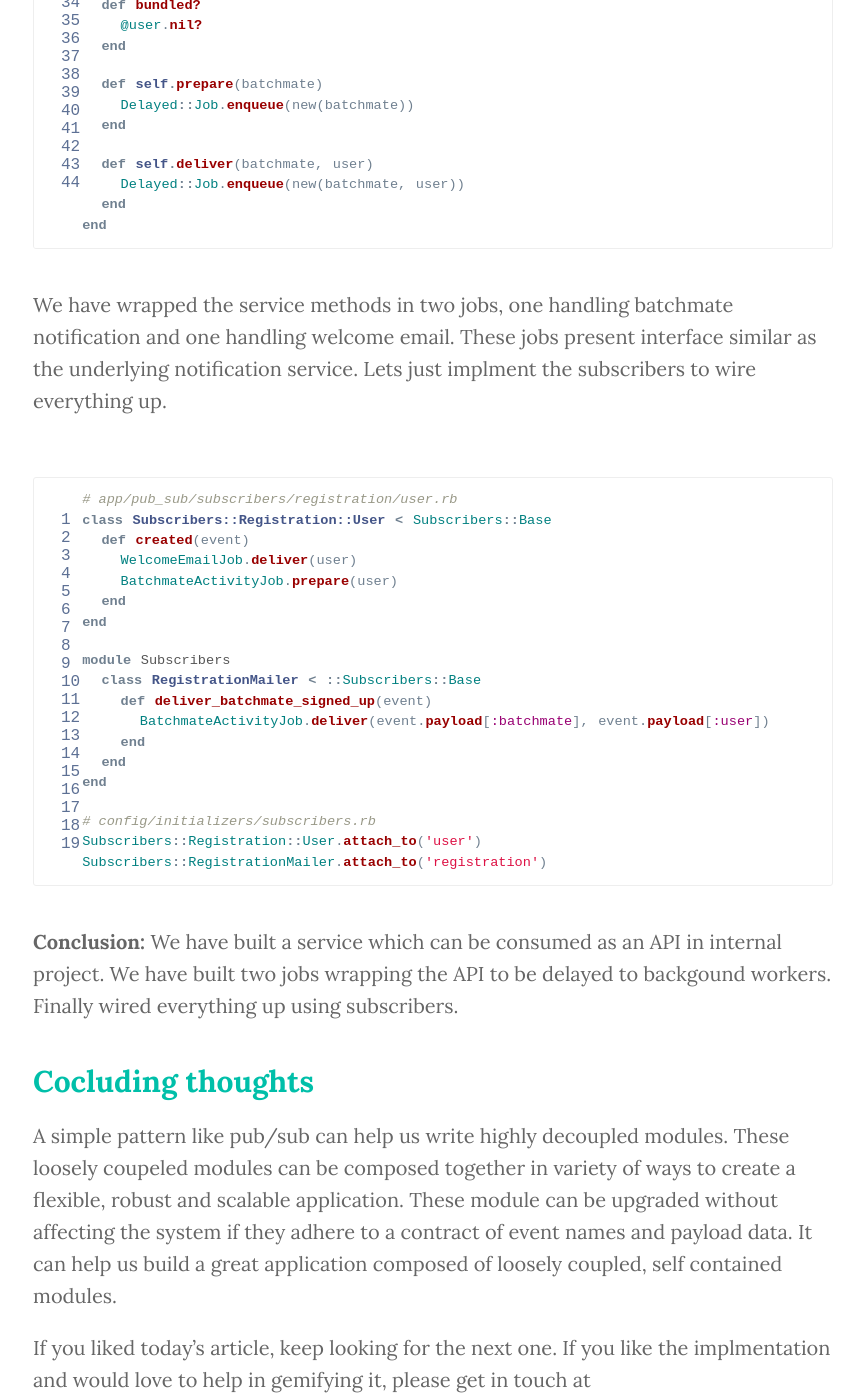
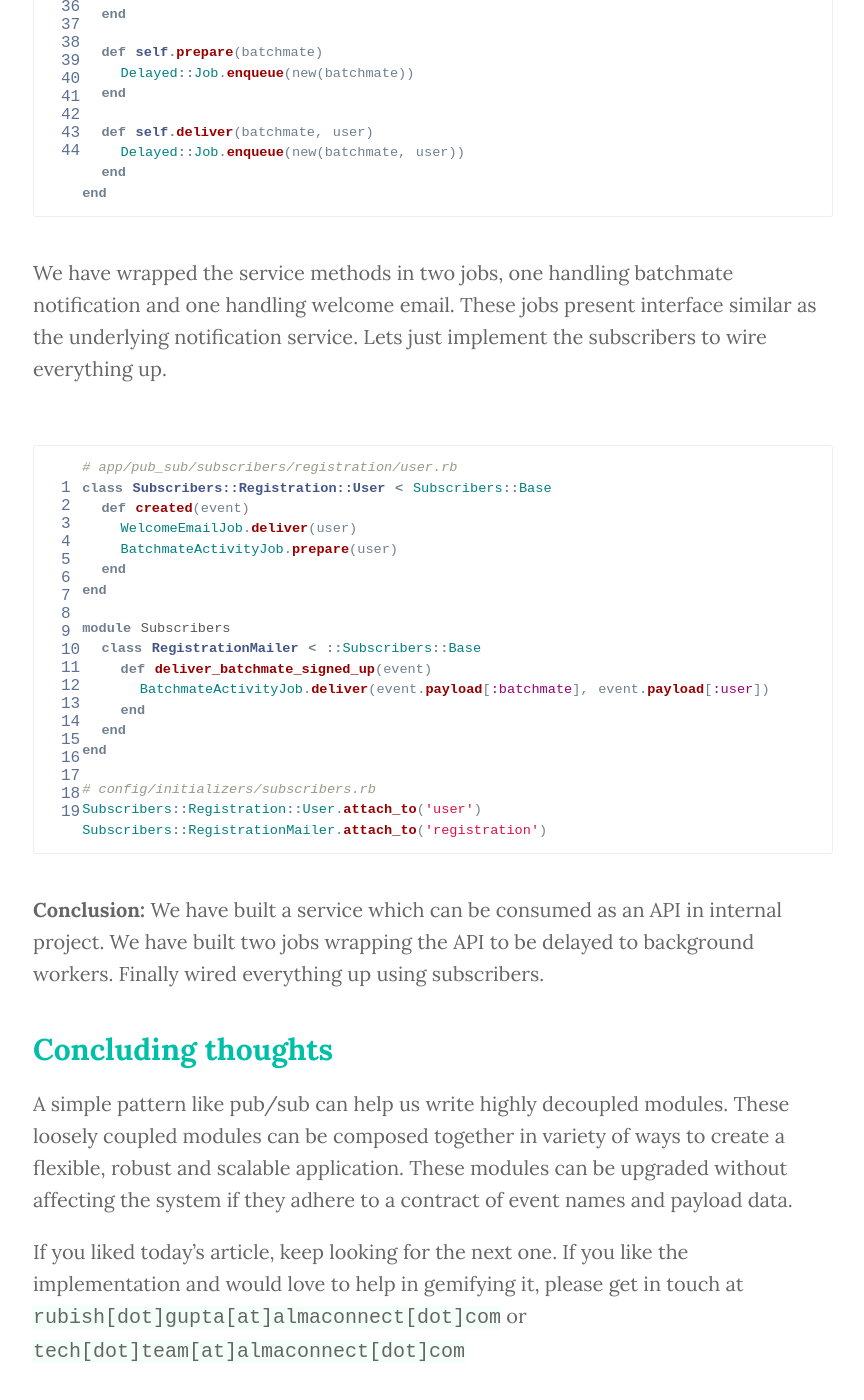
Before and after one commit to alma-connect/techblog, a Jekyll site: the page built from _posts/2014-01-03-rails-pub-sub.markdown, in a window 1280 px wide and 1400 px high, scrolled down 15495 px. Shown: the whole window, without its empty margins (207-1071 px from the left). Built offline with Jekyll 4.4.1, drawn with Linux system fonts in a browser that asks for light colours; Markdown is read by kramdown in place of the engine named in the settings; some of the changed text lies outside the part shown.

Commit message:
fix typos

```diff
--- a/_posts/2014-01-03-rails-pub-sub.markdown
+++ b/_posts/2014-01-03-rails-pub-sub.markdown
@@ -15,7 +15,7 @@ This artcile is about implmenting a simple publisher/subscriber model in rails u
 	- [Mail deliveries coupled with code](#problem-mail-delivery-coupling)
 	- [Messy callback chain introduced due to denormalization](#problem-callbacks-in-denormalized-models)
 	- [Handling of events like user milestone reached, batchmate signed up](#problem-handling-special-events)
-- [Cocluding thoughts](#concluding-thoughts)
+- [Concluding thoughts](#concluding-thoughts)
 
 
 # <a name="about-pub-sub">A little about PUB/SUB?</a>
@@ -228,14 +228,14 @@ Subscribers::RegistrationMailer.attach_to('registration')
 
 This looks good, signup process just broadcasts an event about user signup and carries on with its tasks. Modules which are not core to the application can then hook onto these events to attach extended functionality.
 
-Building modular, losely coupeled system with message publishing has its own cons. Biggest being, the system is too loosely coupeled. If something stops working no errors start cropping up and it might take too long to identify it. However I believe that failures can happen anywhere and a system which fails with grace is more robust that one which fails completely. Its another layer which gets introduced while building scalable systems. **Base Line:** for me pros out weigh the cons
+Building modular, loosely coupled system with message publishing has its own cons. Biggest being, the system is too loosely coupled. If something stops working no errors start cropping up and it might take too long to identify it. However I believe that failures can happen anywhere and a system which fails with grace is more robust that one which fails completely. Its another layer which gets introduced while building scalable systems. **Base Line:** for me pros out weigh the cons
 
 **Conclusion:** With little modifications, our PUBSUB now supports namespaces (read features, modules, sub-systems, opportunities!!). Adding a layer on top of already useful `ActiveSupport::Notification` already feels good enough.
 
 
 ## <a name="problem-callbacks-in-denormalized-models">Messy callback chain introduced due to denormalization</a>
 
-**Problem:** We use mongodb via mongoid and denormalize data to cut down on queries. Intially it was some callbacks and method ooverrides, which grew out to be modules and then a simple re-usable denormalization plugin. Plugin fall backs to querying data from related model and also cache it for future use. This works like a cache fetch, calculate, store strategy with remote document as origin and current document as cache store. The code looks something like:
+**Problem:** We use mongodb via mongoid and denormalize data to cut down on queries. Initially it was some callbacks and method overrides, which grew out to be modules and then a simple re-usable denormalization plugin. Plugin fall backs to querying data from related model and also cache it for future use. This works like a cache fetch, calculate, store strategy with remote document as origin and current document as cache store. The code looks something like:
 
 {% highlight ruby linenos %}
 # app/models/user.rb
@@ -550,7 +550,7 @@ class BatchmateActivityJob
 end
 {% endhighlight %}
 
-We have wrapped the service methods in two jobs, one handling batchmate notification and one handling welcome email. These jobs present interface similar as the underlying notification service. Lets just implment the subscribers to wire everything up.
+We have wrapped the service methods in two jobs, one handling batchmate notification and one handling welcome email. These jobs present interface similar as the underlying notification service. Lets just implement the subscribers to wire everything up.
 
 {% highlight ruby linenos %}
 # app/pub_sub/subscribers/registration/user.rb
@@ -574,10 +574,10 @@ Subscribers::Registration::User.attach_to('user')
 Subscribers::RegistrationMailer.attach_to('registration')
 {% endhighlight %}
 
-**Conclusion:** We have built a service which can be consumed as an API in internal project. We have built two jobs wrapping the API to be delayed to backgound workers. Finally wired everything up using subscribers.
+**Conclusion:** We have built a service which can be consumed as an API in internal project. We have built two jobs wrapping the API to be delayed to background workers. Finally wired everything up using subscribers.
 
-# <a name="concluding-thoughts">Cocluding thoughts</a>
+# <a name="concluding-thoughts">Concluding thoughts</a>
 
-A simple pattern like pub/sub can help us write highly decoupled modules. These loosely coupeled modules can be composed together in variety of ways to create a flexible, robust and scalable application. These module can be upgraded without affecting the system if they adhere to a contract of event names and payload data. It can help us build a great application composed of loosely coupled, self contained modules.
+A simple pattern like pub/sub can help us write highly decoupled modules. These loosely coupled modules can be composed together in variety of ways to create a flexible, robust and scalable application. These modules can be upgraded without affecting the system if they adhere to a contract of event names and payload data.
 
-If you liked today's article, keep looking for the next one. If you like the implmentation and would love to help in gemifying it, please get in touch at `rubish[dot]gupta[at]almaconnect[dot]com` or `tech[dot]team[at]almaconnect[dot]com`
+If you liked today's article, keep looking for the next one. If you like the implementation and would love to help in gemifying it, please get in touch at `rubish[dot]gupta[at]almaconnect[dot]com` or `tech[dot]team[at]almaconnect[dot]com`
```
Also changed, not shown: other parts of _posts/2014-01-03-rails-pub-sub.markdown (+13 -13 lines).
